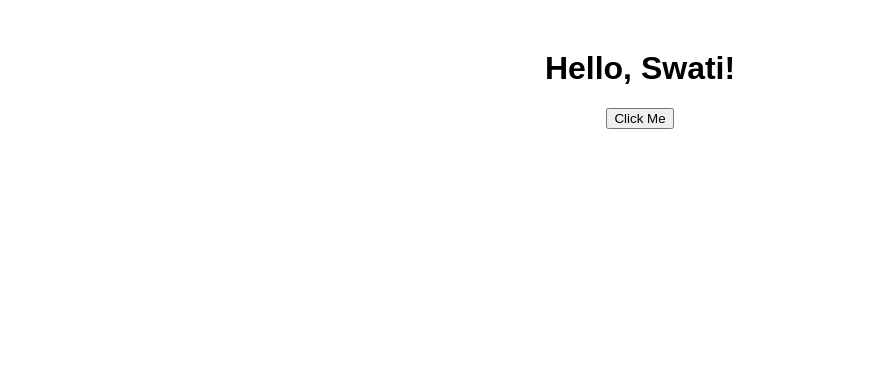
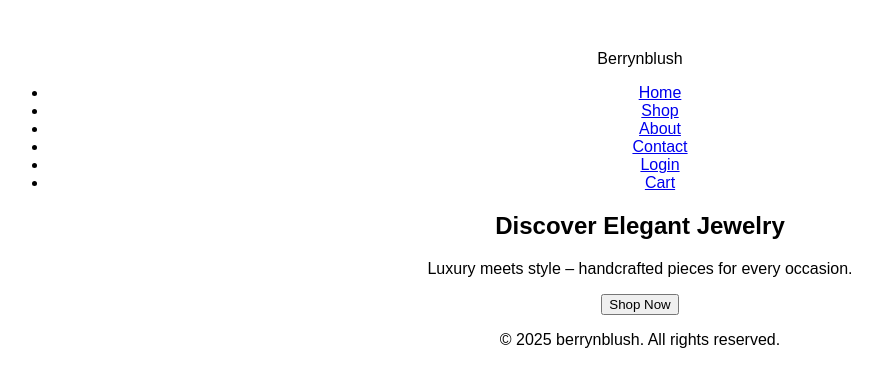
Before and after one commit to berrynblush/berrynblush.github.io, a plain HTML site: page index.html in a window 1280 px wide. Shown: the whole page, without its empty margins (0-882 px from the left). Drawn offline with Linux system fonts and the light colour scheme.

Commit message:
Update index.html

```diff
--- a/index.html
+++ b/index.html
@@ -1,12 +1,41 @@
+
 <!DOCTYPE html>
-<html>
+<html lang="en">
 <head>
-  <title>My Website</title>
-  <link rel="stylesheet" href="style.css" />
+  <meta charset="UTF-8">
+  <meta name="viewport" content="width=device-width, initial-scale=1.0">
+  <title>berrynblush | Elegant Jewelry</title>
+  <link rel="stylesheet" href="style.css">
 </head>
 <body>
-  <h1>Hello, Swati!</h1>
-  <button onclick="greet()">Click Me</button>
+  <header>
+    <div class="logo">Berrynblush</div>
+    <nav>
+      <ul>
+        <li><a href="#">Home</a></li>
+        <li><a href="#">Shop</a></li>
+        <li><a href="#">About</a></li>
+        <li><a href="#">Contact</a></li>
+        <li><a href="#">Login</a></li>
+        <li><a href="#">Cart</a></li>
+      </ul>
+    </nav>
+  </header>
+
+  <section class="hero">
+    <h1>Discover Elegant Jewelry</h1>
+    <p>Luxury meets style – handcrafted pieces for every occasion.</p>
+    <button>Shop Now</button>
+  </section>
+
+  <section class="products" id="product-list">
+    <!-- Products will be added here dynamically -->
+  </section>
+
+  <footer>
+    <p>&copy; 2025 berrynblush. All rights reserved.</p>
+  </footer>
+
   <script src="script.js"></script>
 </body>
 </html>
```
